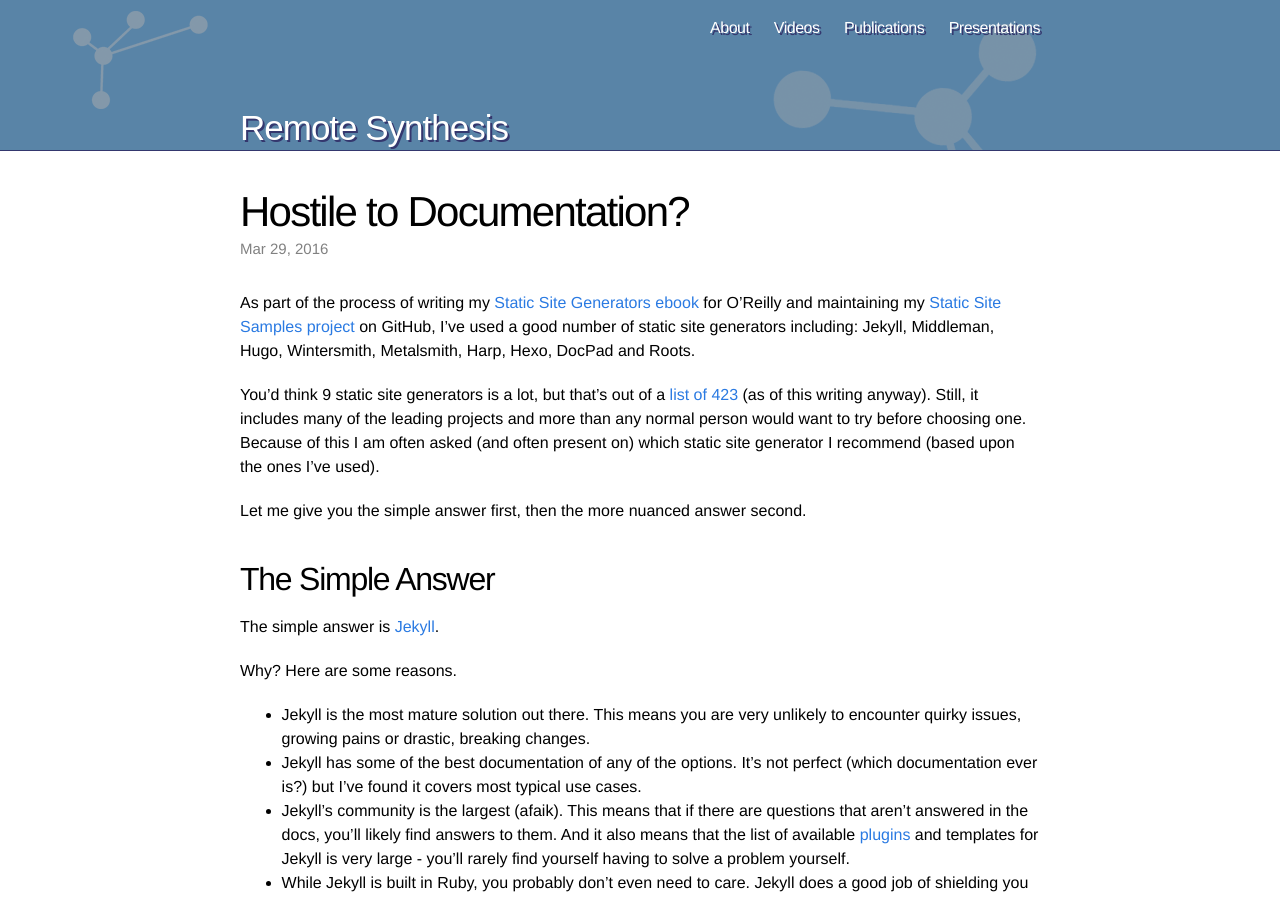
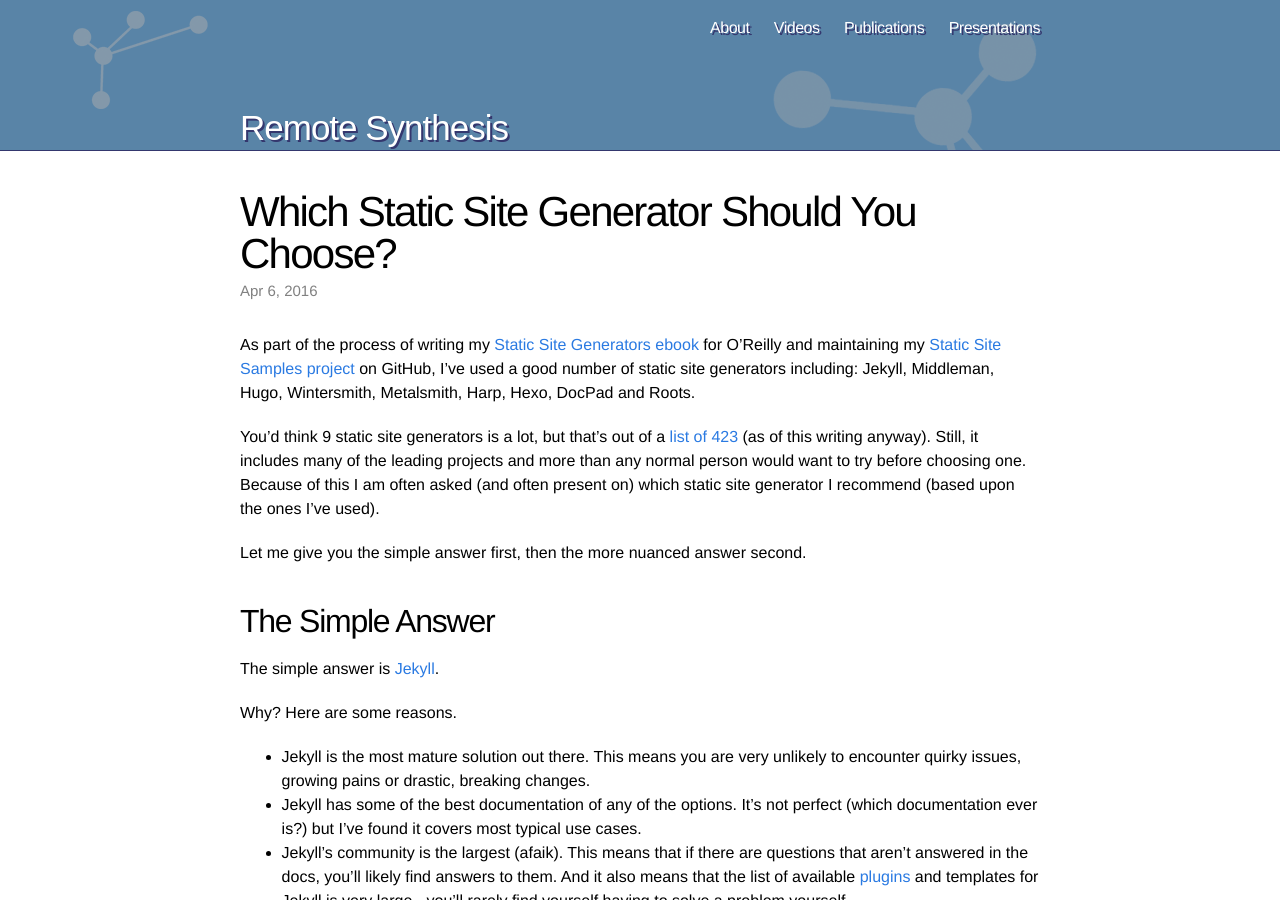
Before and after one commit to remotesynth/remotesynth.github.io, a Jekyll site: the page built from _posts/2016-04-06-which-static-site-generator-should-i-use.md, in a window 1280 px wide and 900 px high. Built offline with Jekyll 4.4.1, drawn with Linux system fonts in a browser that asks for light colours; some web fonts are replaced; comment, search, counter and statistics services are not loaded.

Commit message:
fixed my stupid mistakes

```diff
--- a/_posts/2016-04-06-which-static-site-generator-should-i-use.md
+++ b/_posts/2016-04-06-which-static-site-generator-should-i-use.md
@@ -1,7 +1,7 @@
 ---
 layout: post
-title: "Hostile to Documentation?"
-date: "2016-03-29"
+title: "Which Static Site Generator Should You Choose?"
+date: "2016-04-06"
 categories: general
 ---
 
```
